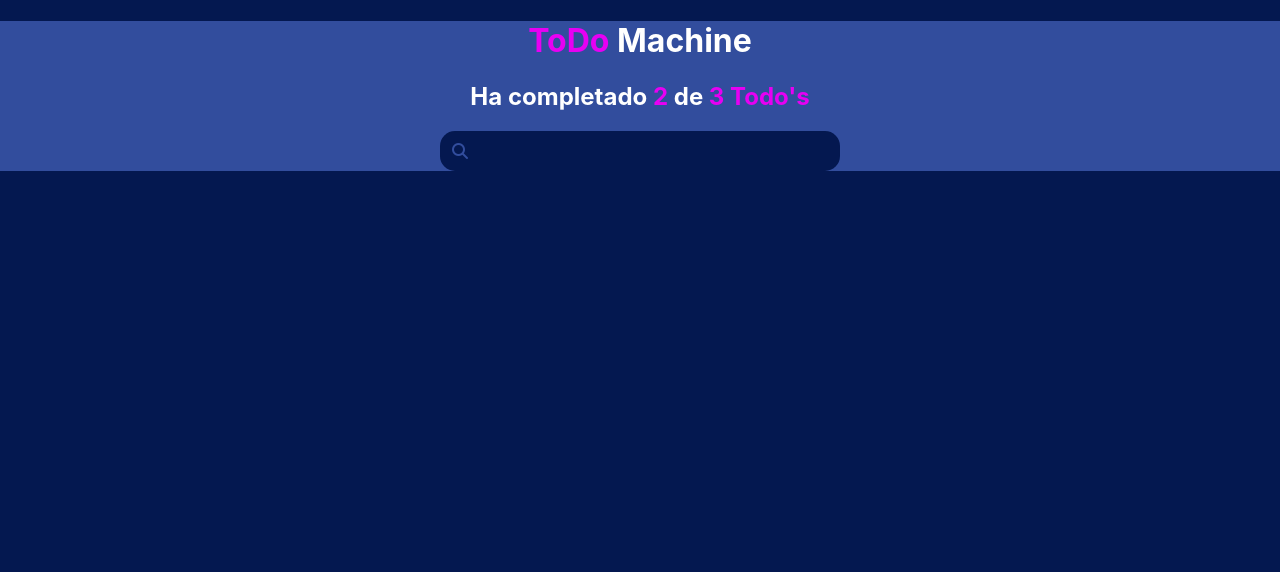
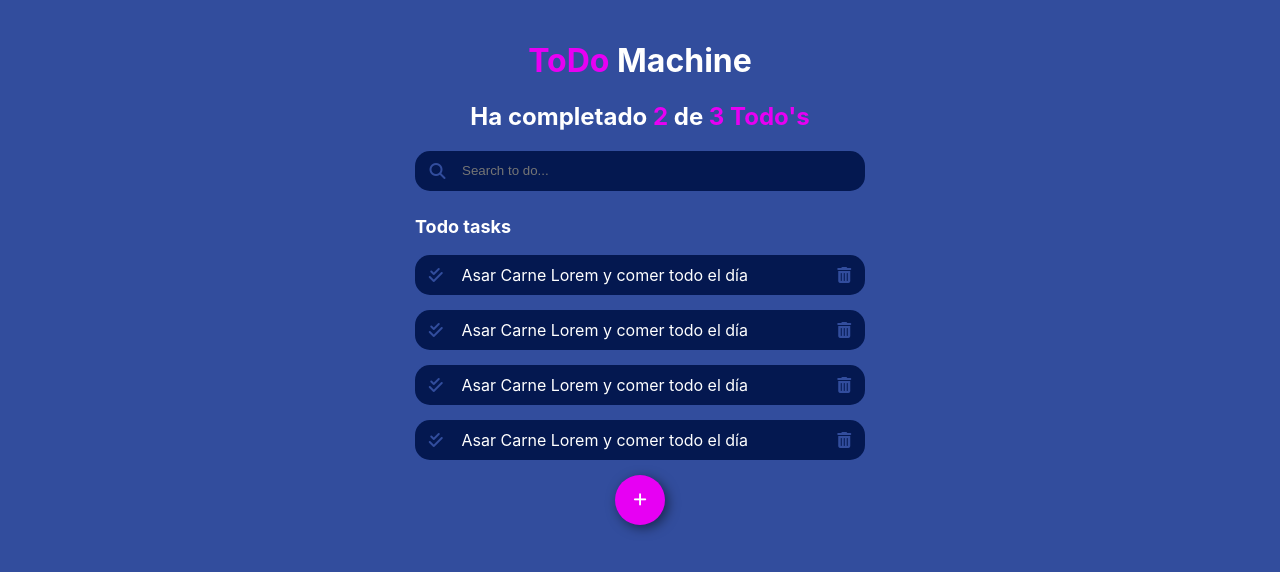
Before and after one commit to joseluis1061/todomachine, a React (Create React App) app: page / in a window 1280 px wide. Shown: the top 572 px of the page. Built offline with nearby package versions, Linux system fonts and the light colour scheme.

Commit message:
Se creo el botón para agregar una nueva tarea a la lista de tareas

```diff
--- a/src/App.js
+++ b/src/App.js
@@ -1,6 +1,8 @@
 import Layout from './layout/Layout';
 import Search from './components/Search';
 import Header from './components/Header';
+import TodoList from './components/TodoList';
+import BtnNewTodo from './components/BtnNewTodo';
 
 import './styles//App.css';
 
@@ -10,6 +12,8 @@ function App() {
       <Layout>
         <Header/>
         <Search/>
+        <TodoList/>
+        <BtnNewTodo/>
       </Layout>
     </div>
   );
--- /dev/null
+++ b/src/components/BtnNewTodo.jsx
@@ -0,0 +1,12 @@
+import React from 'react';
+import '../styles/BtnNewTodo.css';
+
+const BtnNewTodo = () => {
+  return (
+    <button className='btn_newtodo'>
+        <i class="fa-solid fa-plus"></i>
+    </button>
+  )
+}
+
+export default BtnNewTodo;
--- a/src/components/Search.jsx
+++ b/src/components/Search.jsx
@@ -6,7 +6,7 @@ const Search = () => {
     <form className='search'>
       <div className="search_container">
       <span className="search_icon"><i class="fa-solid fa-magnifying-glass"></i></span>
-      <input type="text" className='search_input'/>
+      <input type="text" placeholder='Search to do...' className='search_input'/>
       </div>
     </form>
   )
--- /dev/null
+++ b/src/components/Todo.jsx
@@ -0,0 +1,14 @@
+import React from 'react';
+import '../styles/Todo.css';
+
+const Todo = () => {
+  return (
+    <div className='todo'>
+      <span className='todo_complete'><i class="fa-solid fa-check-double"></i></span>
+      <li className='todo_task'> Asar Carne Lorem y comer todo el día</li>
+      <span className='todo_delete'><i class="fa-solid fa-trash-can"></i></span>
+    </div>
+  )
+}
+
+export default Todo;
--- /dev/null
+++ b/src/components/TodoList.jsx
@@ -0,0 +1,19 @@
+import React from 'react';
+import Todo from './Todo';
+import '../styles/TodoList.css';
+
+const TodoList = () => {
+  return (
+    <section className='todo_list'>
+      <div className="todo_list_container">
+        <h3>Todo tasks</h3>
+        <Todo/>
+        <Todo/>
+        <Todo/>
+        <Todo/>
+      </div>
+    </section>
+  )
+}
+
+export default TodoList;
--- /dev/null
+++ b/src/styles/BtnNewTodo.css
@@ -0,0 +1,13 @@
+.btn_newtodo{
+  border: none;
+  width: 50px;
+  height: 50px;
+  border-radius: 50% 50%;
+  background-color: var(--purple);
+  box-shadow: 3px 3px 12px rgba(0, 0, 0, 0.5);
+}
+.btn_newtodo i{
+  font-size: 1.5rem;
+  font-weight: bold;
+  color: var(--white);
+}
--- a/src/styles/Layout.css
+++ b/src/styles/Layout.css
@@ -1,4 +1,6 @@
 .layout{
+  padding: 20px;
+  min-height: 100vh;
   background-color: var(--blue-light);
 }
 .layout_container{
--- a/src/styles/Search.css
+++ b/src/styles/Search.css
@@ -1,6 +1,6 @@
 .search{
   width: 100%;
-  max-width: 400px;
+  max-width: 450px;
   height: 40px;
   display: flex;
   align-items: center;
--- /dev/null
+++ b/src/styles/Todo.css
@@ -0,0 +1,30 @@
+.todo{
+  width: 100%;
+  max-width: 450px;
+  margin: 15px auto;
+  border-radius: 15px;
+  padding: 10px;
+  display: grid;
+  grid-template-columns: 5% 90% 5%;
+  justify-content: center;
+  align-items: center;
+  background-color: var(--blue-dark);
+}
+.todo_complete{
+  color: var(--blue-light);
+}
+.check{
+  color: rgb(49, 215, 24);
+}
+.todo_task{
+  padding: 0 15px;
+  text-align: justify;
+  color: var(--white);
+}
+.todo_delete{
+  color: var(--blue-light);
+  transition: all 450ms ease-in-out;
+}
+.todo_delete:hover{
+  color: rgb(197, 26, 26);
+}
--- /dev/null
+++ b/src/styles/TodoList.css
@@ -0,0 +1,10 @@
+.todo_list_container{
+  max-width: 450px;
+  margin: 0 auto;
+}
+.todo_list h3{
+  width: 100%;
+  font-size: 1.8rem;
+  color: var(--white);
+  text-align: left;
+}
--- a/src/styles/index.css
+++ b/src/styles/index.css
@@ -28,6 +28,12 @@ body {
   -moz-osx-font-smoothing: grayscale;
 
 }
+li{
+  list-style: none;
+}
+a{
+  text-decoration: none;
+}
 .purple{
   color: var(--purple);
 }
```
